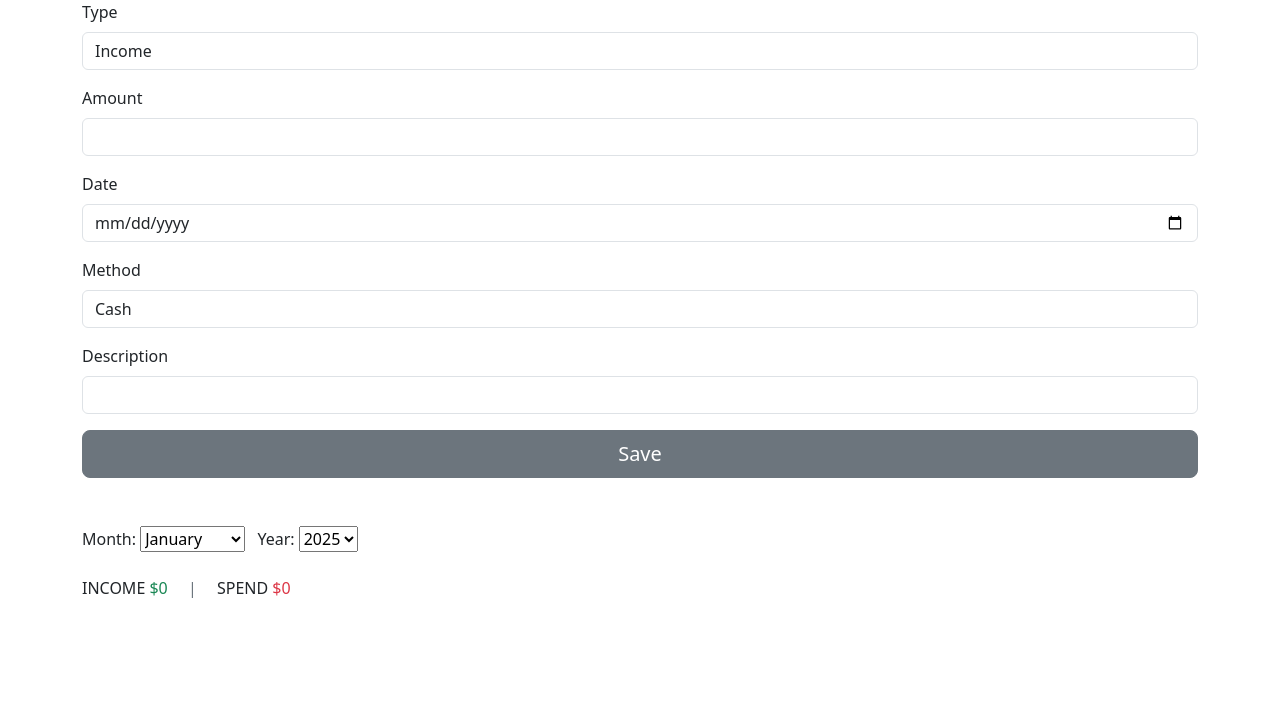
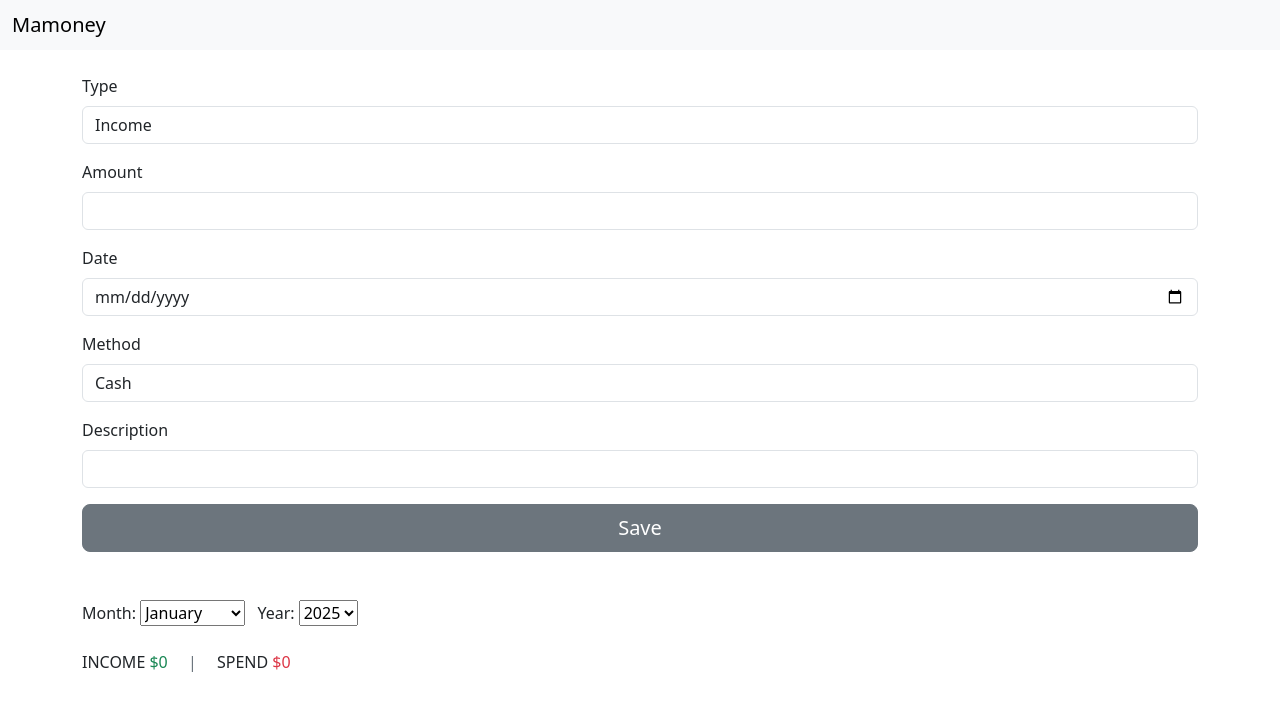
Before and after one commit to lkingsley/mycash, a Flask app: page / in a window 1280 px wide. Shown: the top 711 px of the page. Run offline with Flask 3, Linux system fonts and the light colour scheme; data that the repository does not hold is empty.

Commit message:
add navbar (header)

```diff
--- a/templates/index.html
+++ b/templates/index.html
@@ -11,7 +11,12 @@
         crossorigin="anonymous"></script>
 </head>
 <body>
-    <div class="container">
+    <nav class="navbar bg-body-tertiary">
+        <div class="container-fluid">
+            <span class="navbar-brand mb-0 h1">Mamoney</span>
+        </div>
+    </nav>
+    <div class="container mt-4">
         <form action="/transactions" method="post" class="mb-5">
             <label class="form-label" for="type">Type</label>
             <select class="form-control mb-3" name="type" id="type" required>
```
